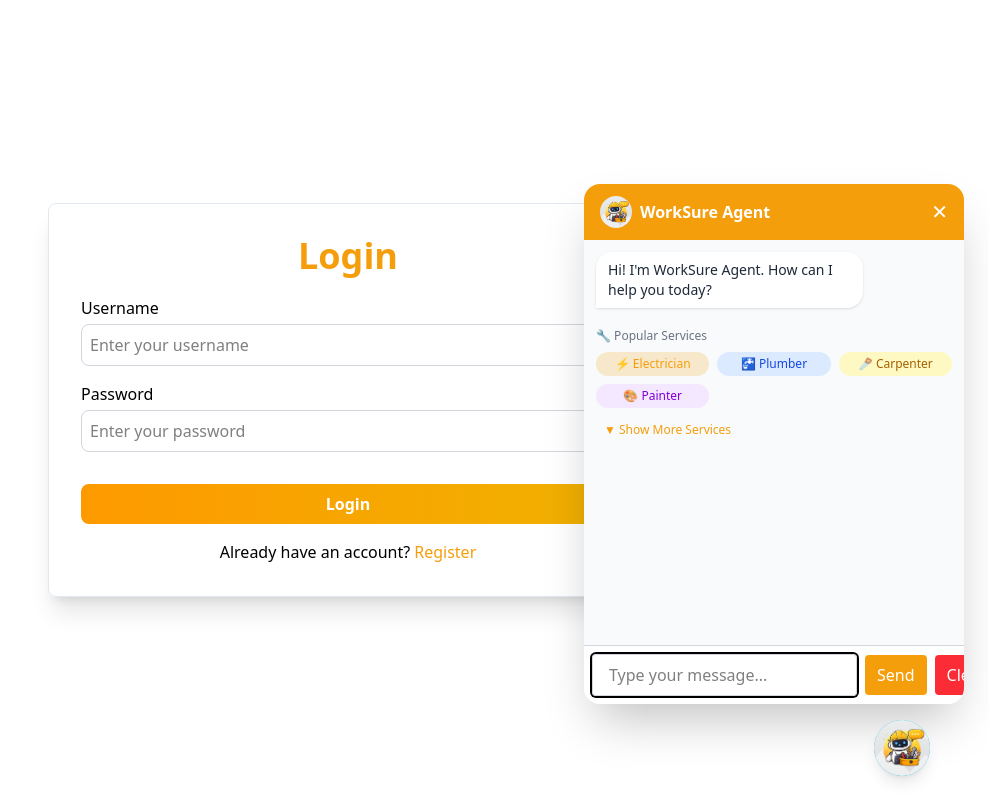
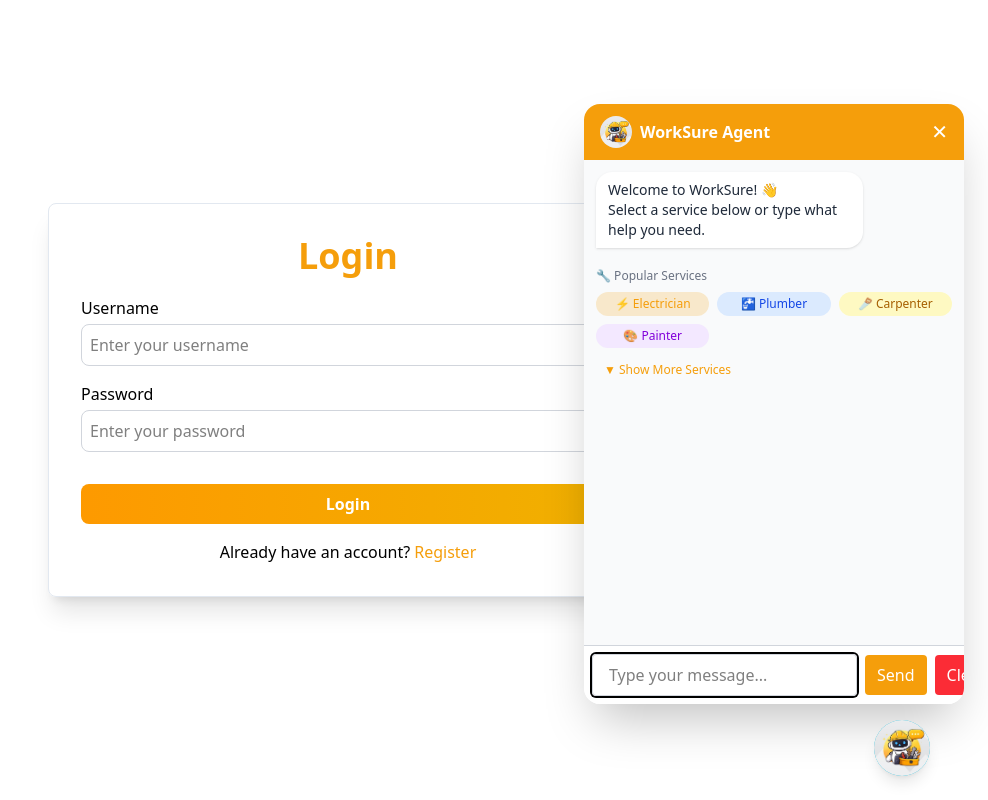
Before and after one commit to HasalKenula/WorkSure-frontend, a React (Vite) app: page /auth/login in a window 1280 px wide. Both pictures are taken after a click on the button 1194 px from the left and 745 px from the top of the page. Shown: the whole page, without its empty margins (292-1280 px from the left). Built offline with nearby package versions, Linux system fonts and the light colour scheme; no server answers.

Commit message:
Update ChatWindow component

```diff
--- a/src/chatbot/ChatWindow.jsx
+++ b/src/chatbot/ChatWindow.jsx
@@ -7,9 +7,9 @@ import api from "../api/axios";
 export default function ChatWindow({ onClose }) {
   const [messages, setMessages] = useState([
     {
-      sender: "bot",
-      text: "Hi! I'm WorkSure Agent. How can I help you today?",
-    },
+  sender: "bot",
+  text: "Welcome to WorkSure! 👋\nSelect a service below or type what help you need."
+  },
   ]);
 
   const [isTyping, setIsTyping] = useState(false);
@@ -61,7 +61,7 @@ export default function ChatWindow({ onClose }) {
     <div
       className="
         fixed bottom-24 right-6
-        w-[380px] h-[520px]
+        w-[380px] h-[600px]
         bg-white dark:bg-gray-900
         rounded-2xl shadow-2xl
         flex flex-col overflow-hidden
```
